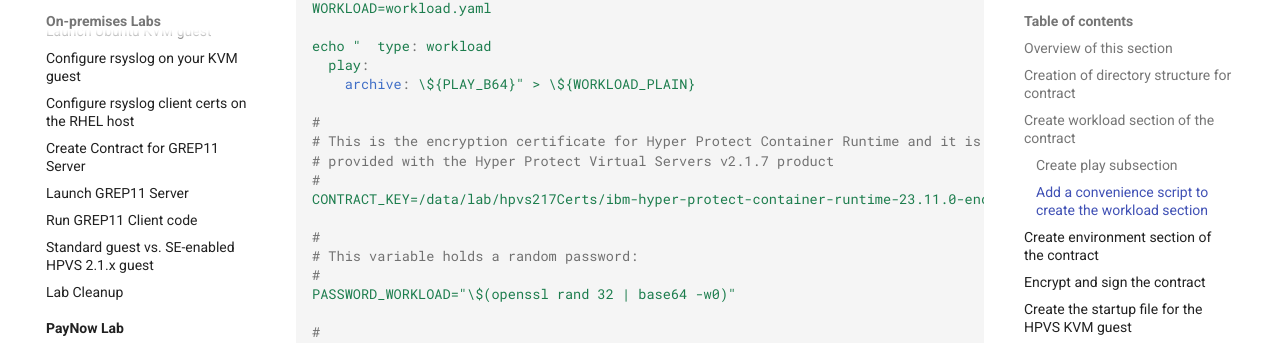
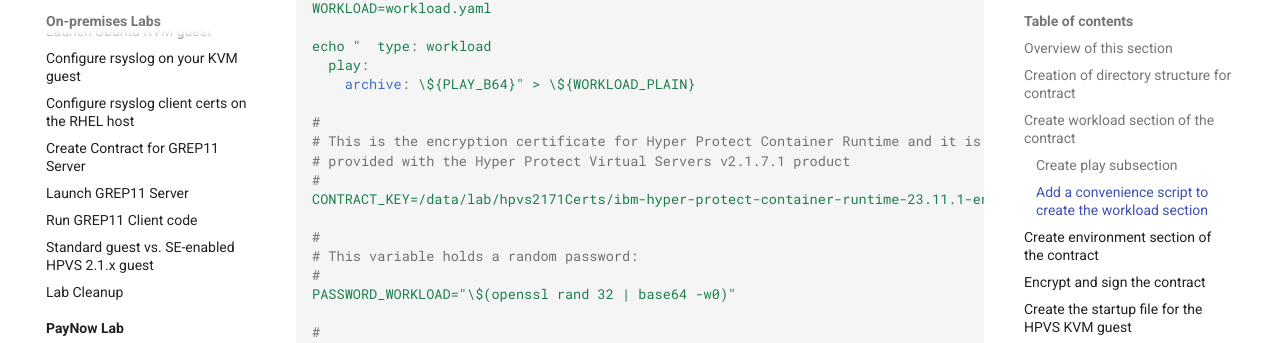
Before and after one commit to ibm-wsc/ConfidentialComputingOnLinuxONE, an MkDocs documentation site: the page built from docs/lab/paynow/createContract.md, in a window 1280 px wide and 900 px high, scrolled down 5021 px. Shown: the part 108-451 px from the top of the window. Built offline with MkDocs 1.6.1 and Material for MkDocs 9.7.7, drawn with Linux system fonts in a browser that asks for light colours; emoji names are drawn with the system emoji font; comment, search, counter and statistics services are not loaded; some of the changed text lies outside the part shown.

Commit message:
update lab for HPVS 2.1.7.1

```diff
--- a/docs/lab/paynow/createContract.md
+++ b/docs/lab/paynow/createContract.md
@@ -179,9 +179,9 @@
 
    #
    # This is the encryption certificate for Hyper Protect Container Runtime and it is
-   # provided with the Hyper Protect Virtual Servers v2.1.7 product
+   # provided with the Hyper Protect Virtual Servers v2.1.7.1 product
    #
-   CONTRACT_KEY=/data/lab/hpvs217Certs/ibm-hyper-protect-container-runtime-23.11.0-encrypt.crt
+   CONTRACT_KEY=/data/lab/hpvs2171Certs/ibm-hyper-protect-container-runtime-23.11.1-encrypt.crt
 
    #
    # This variable holds a random password:
@@ -352,9 +352,9 @@
 		cat ./pubSigningKey.yaml >> \${ENV_PLAIN}
 
 		# This is the encryption certificate for Hyper Protect Container Runtime and it is
-		# provided with the Hyper Protect Virtual Servers v2.1.7 product
+		# provided with the Hyper Protect Virtual Servers v2.1.7.1 product
 		#
-		CONTRACT_KEY=/data/lab/hpvs217Certs/ibm-hyper-protect-container-runtime-23.11.0-encrypt.crt
+		CONTRACT_KEY=/data/lab/hpvs2171Certs/ibm-hyper-protect-container-runtime-23.11.1-encrypt.crt
 
 		#
 		# This variable holds a random password:
```
Also changed, not shown: docs/lab/grep11/createGREP11Contract.md (+6 -6 lines), docs/lab/grep11/launchGREP11guest.md (+1 -1 lines), docs/lab/paynow/launchHPVSguest.md (+1 -1 lines).
